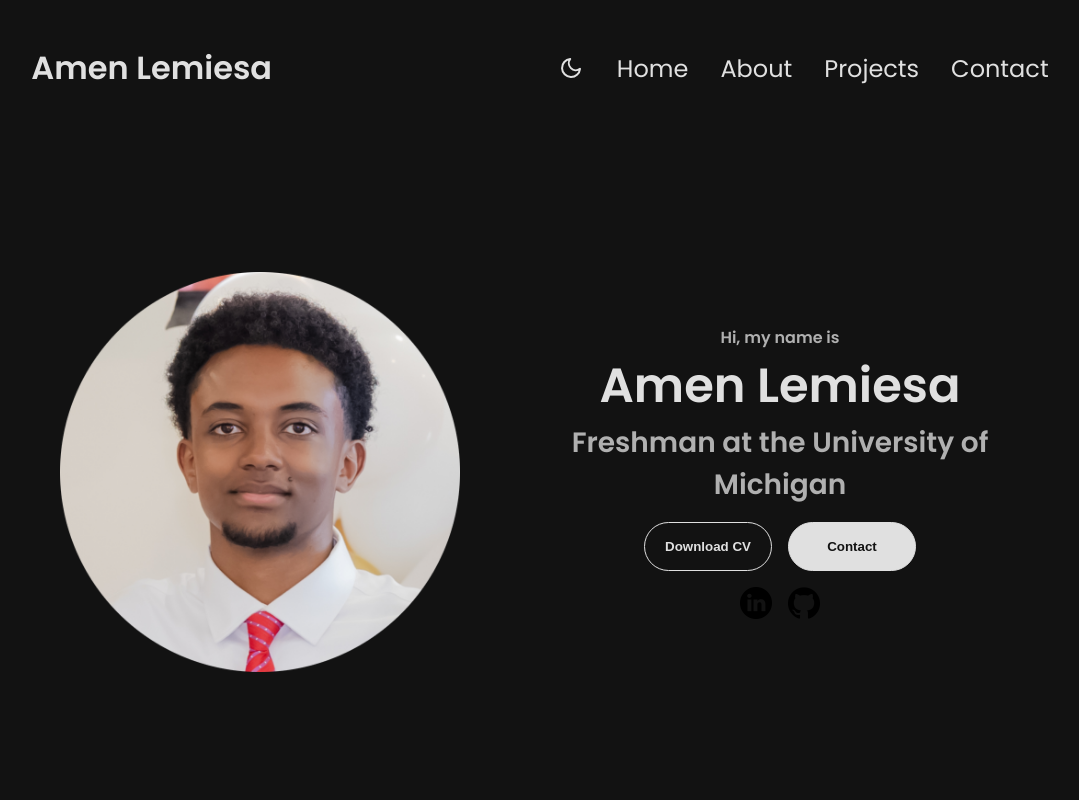
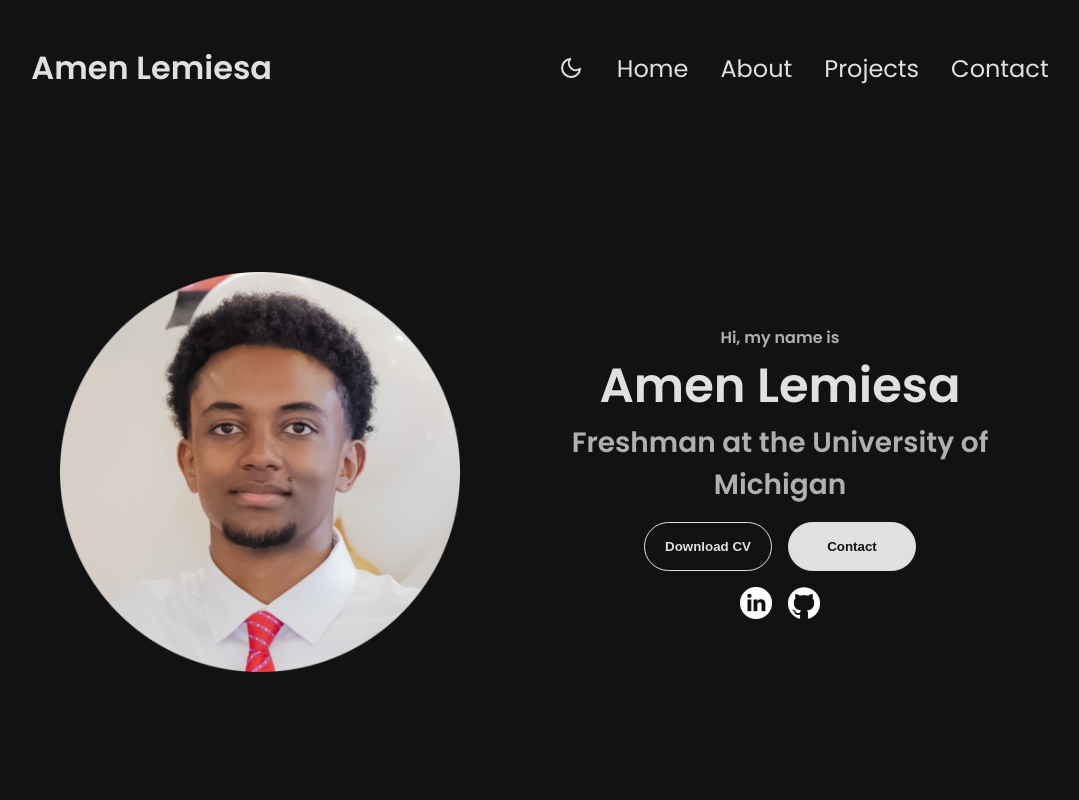
Before and after one commit to AmenLemiesa/PersonalPortfolio, a plain HTML site: page index.html in a window 1280 px wide. Both pictures are taken after a click on the button "Toggle Theme". Shown: the top 800 px of the page, without its empty margins (100-1179 px from the left). Drawn offline with Linux system fonts and the light colour scheme.

Commit message:
LinkedIn Github icons for Dark Mode

```diff
--- a/index.html
+++ b/index.html
@@ -116,12 +116,14 @@
                 </button>
             </div>
             <div id = "socials-container">
-                <img src = "./assets/linkedin.png"
+                <img src = ""
                 alt = "My linkedin Profile"
+                id = "linkedin"
                 class = "icon"
                 onclick="location.href='https://www.linkedin.com/in/amen-lemiesa-942bb1233?lipi=urn%3Ali%3Apage%3Ad_flagship3_profile_view_base_contact_details%3BNeAkSBWFRbGkN4UPVJkq7Q%3D%3D'">
-                <img src = "./assets/github.png"
+                <img src = ""
                 alt = "My Github Profile"
+                id = "github"
                 class = "icon"
                 onclick="location.href='https://github.com/mena32145'">
             </div>
--- a/script.js
+++ b/script.js
@@ -196,6 +196,10 @@ function applyTheme(theme) {
         if (window.location.pathname.split("/").pop() === 'arduino.html'){
             document.getElementById('closeArduino').setAttribute('src', 'assets/close-circle-dark.svg');
         }
+        if (window.location.pathname.split("/").pop() === 'index.html'){
+            document.getElementById('linkedin').setAttribute('src', 'assets/whiteLinkedin.png');
+            document.getElementById('github').setAttribute('src', 'assets/whiteGithub.png');
+        }
 
     } else {
         themeStylesheet.setAttribute('href', 'style.css');
@@ -206,6 +210,10 @@ function applyTheme(theme) {
         }
         if (window.location.pathname.split("/").pop() === 'arduino.html'){
             document.getElementById('closeArduino').setAttribute('src', 'assets/close-circle.svg');
+        }
+        if (window.location.pathname.split("/").pop() === 'index.html'){
+            document.getElementById('linkedin').setAttribute('src', 'assets/linkedin.png');
+            document.getElementById('github').setAttribute('src', 'assets/github.png');
         }
 
     }
```
Also changed, not shown: assets/whiteGithub.png (added), assets/whiteLinkedin.png (added).
